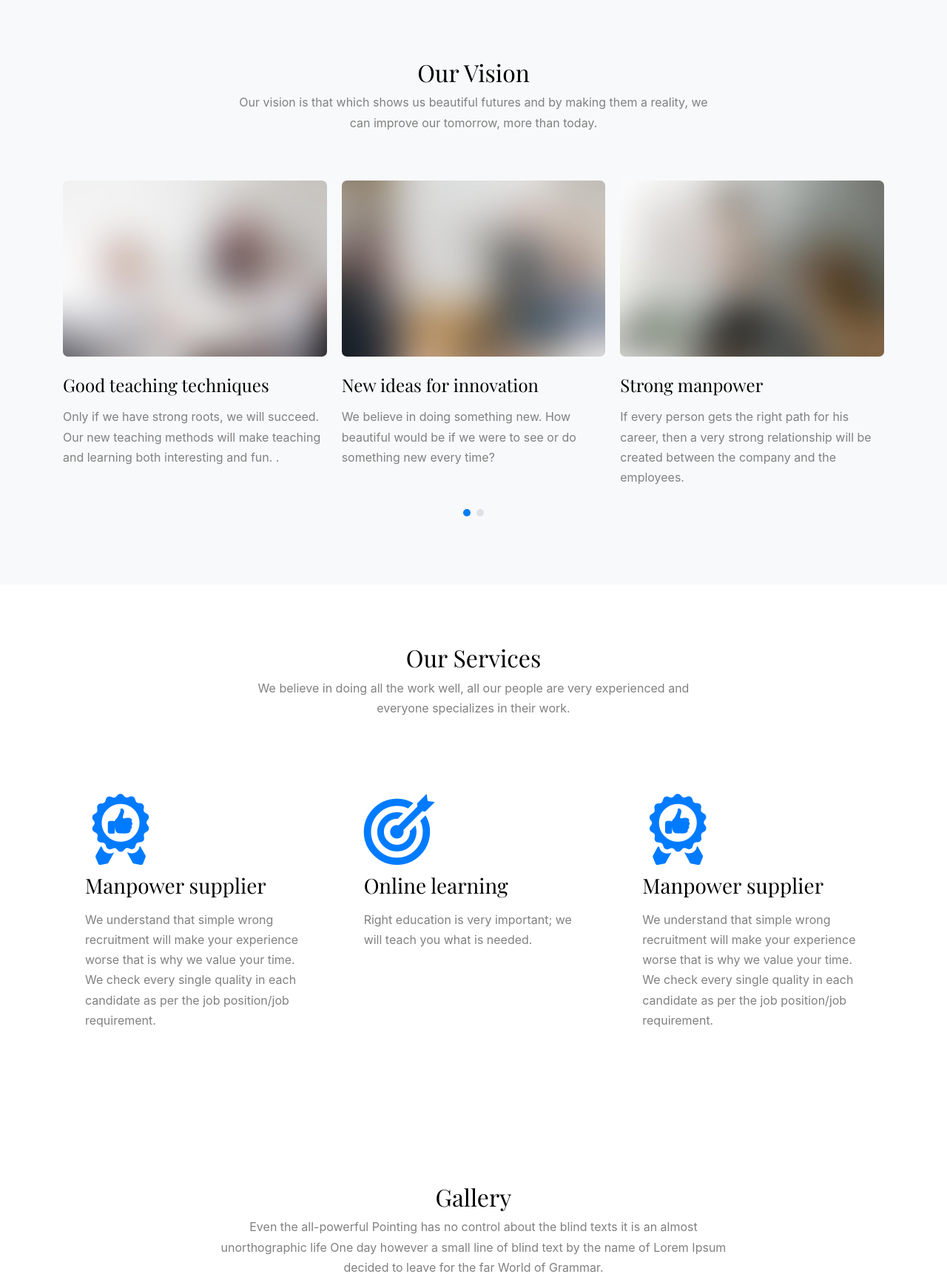
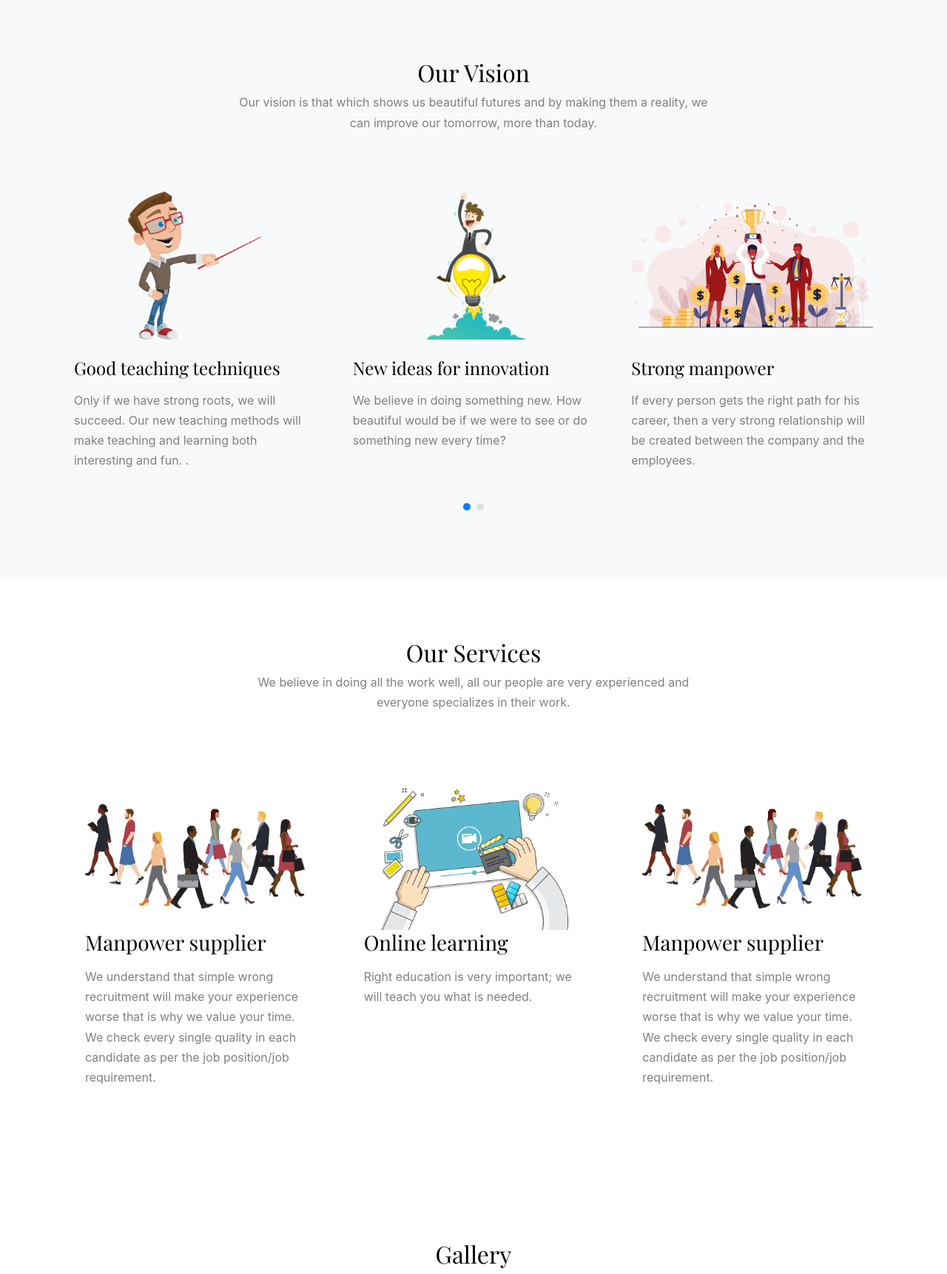
Before and after one commit to kishanpalsaini/wishBucket, a PHP site: page / in a window 1280 px wide. Shown: the part 2091-3813 px from the top of the page at 74% size. Run offline with PHP 8.4, Linux system fonts and the light colour scheme; some web fonts are replaced.

Commit message:
slider photos

```diff
--- a/assets/css/new-style.css
+++ b/assets/css/new-style.css
@@ -24,3 +24,18 @@
     -ms-border-radius: 50%;
     -o-border-radius: 50%;
 }
+
+/* our-vision */
+.my-training{
+    padding: 15px;
+}
+.my-training>figure>img{
+    object-fit: contain;
+    height: 200px;
+}
+
+/* our-service */
+.my-service>.icon>img{
+    object-fit: contain;
+    height: 200px;
+}
--- a/index.php
+++ b/index.php
@@ -73,7 +73,7 @@
 
         <div class="row justify-content-center">
           <div class="col-lg-4 col-md-6 text-center mb-5">
-            <img src="assets/images/WB5B3171.jpg" alt="Free Website Template by Free-Template.co" class="rounded-circle-about img-fluid w-50 mb-4 team-img">
+            <img src="uploads/gallery/WB5B3171.jpg" alt="Free Website Template by Free-Template.co" class="rounded-circle-about img-fluid w-50 mb-4 team-img">
             <h3 class="h4 text-black">Manish Kumar Saini</h3>
             <p>Director</p>
             <p>
@@ -84,7 +84,7 @@
             </p>
           </div>
           <div class="col-lg-3 col-md-6 text-center mb-5">
-            <img src="assets/images/WB5B3182.jpg" alt="Free Website Template by Free-Template.co" class="rounded-circle-about img-fluid w-50 mb-4">
+            <img src="uploads/gallery/WB5B3182.jpg" alt="Free Website Template by Free-Template.co" class="rounded-circle-about img-fluid w-50 mb-4">
             <h3 class="h4 text-black">Karan Verma</h3>
             <p>Director</p>
             <p>
@@ -110,32 +110,32 @@
         </div>
 
         <div class="nonloop-block-13 owl-style owl-carousel">
-          <div class="training">
-            <figure class="mb-4"><img src="assets/images/coach_1_sm.jpg" alt="Free website template by Free-Template.co" class="img-fluid"></figure>
+          <div class="training my-training">
+            <figure class="mb-4"><img src="uploads/gallery/vision-1.png" alt="Free website template by Free-Template.co" class="img-fluid"></figure>
             <h3 class="text-black mb-3">Good teaching techniques</h3>
             <p>Only if we have strong roots, we will succeed. Our new teaching methods will make teaching and learning both interesting and fun.  .</p>
           </div>
 
-          <div class="training">
-            <figure class="mb-4"><img src="assets/images/coach_2_sm.jpg" alt="Free website template by Free-Template.co" class="img-fluid"></figure>
+          <div class="training my-training">
+            <figure class="mb-4"><img src="uploads/gallery/vision-2.png" alt="Free website template by Free-Template.co" class="img-fluid"></figure>
             <h3 class="text-black mb-3">New ideas for innovation</h3>
             <p>We believe in doing something new. How beautiful would be if we were to see or do something new every time?</p>
           </div>
 
-          <div class="training">
-            <figure class="mb-4"><img src="assets/images/coach_3_sm.jpg" alt="Free website template by Free-Template.co" class="img-fluid"></figure>
+          <div class="training my-training">
+            <figure class="mb-4"><img src="uploads/gallery/vision-3.png" alt="Free website template by Free-Template.co" class="img-fluid"></figure>
             <h3 class="text-black mb-3"> Strong manpower</h3>
             <p>If every person gets the right path for his career, then a very strong relationship will be created between the company and the employees.</p>
           </div>
 
-          <div class="training">
-            <figure class="mb-4"><img src="assets/images/coach_1_sm.jpg" alt="Free website template by Free-Template.co" class="img-fluid"></figure>
+          <div class="training my-training">
+            <figure class="mb-4"><img src="uploads/gallery/vision-4.png" alt="Free website template by Free-Template.co" class="img-fluid"></figure>
             <h3 class="text-black mb-3">Proper guidance </h3>
             <p>We believe that no work is small; If you upgrade a small work, then it becomes bigger right guidance can make the wrong person correct.</p>
           </div>
 
-          <div class="training">
-            <figure class="mb-4"><img src="assets/images/coach_2_sm.jpg" alt="Free website template by Free-Template.co" class="img-fluid"></figure>
+          <div class="training my-training">
+            <figure class="mb-4"><img src="uploads/gallery/vision-5.png" alt="Free website template by Free-Template.co" class="img-fluid"></figure>
             <h3 class="text-black mb-3">Social awareness</h3>
             <p>Being social is also very important some techniques have made it very easy, and it is very important to know how to use it.</p>
           </div>
@@ -162,14 +162,18 @@
         </div>
 
         <div class="nonloop-block-13 owl-style owl-style-md owl-carousel">
-          <div class="service">
-            <div class="icon"><span class="flaticon-badge display-1 text-primary"></span></div>
+          <div class="service my-service">
+            <div class="icon">
+              <img src="uploads/gallery/service-1.png" alt="" class="w-100">
+          </div>
             <h3 class="text-black mb-3">Manpower supplier</h3>
             <p>We understand that simple wrong recruitment will make your experience worse that is why we value your time. We check every single quality in each candidate as per the job position/job requirement.</p>
           </div>
 
-          <div class="service">
-            <div class="icon"><span class="flaticon-target display-1 text-primary"></span></div>
+          <div class="service my-service">
+            <div class="icon">
+              <img src="uploads/gallery/service-2.png" alt="" class="w-100">
+          </div>
             <h3 class="text-black mb-3">Online learning</h3>
             <p>Right education is very important; we will teach you what is needed.</p>
           </div>
@@ -343,8 +347,7 @@
               <div class="blog-entry-text">
                 <h3><a href="single.html">5 Things You Need To Know About Dog Massage</a></h3>
                 <span class="post-meta mb-3 d-block">April 17, 2019</span>
-                <p>Far far away, behind the word mountains, far from the countries Vokalia and Consonantia, there live the blind texts.</p>
-                <p><a href="#" class="">Read More..</a></p>
+                <p><a href="blog.php?a=artical-1" class="">Read More..</a></p>
               </div>
             </div>
           </div>
@@ -356,13 +359,12 @@
               <div class="blog-entry-text">
                 <h3><a href="single.html">5 Things You Need To Know About Dog Massage</a></h3>
                 <span class="post-meta mb-3 d-block">April 17, 2019</span>
-                <p>Far far away, behind the word mountains, far from the countries Vokalia and Consonantia, there live the blind texts.</p>
-                <p><a href="#" class="">Read More..</a></p>
+                <p><a href="blog.php?a=artical-2" class="">Read More..</a></p>
               </div>
             </div>
 
           </div>
-
+<!--
           <div class="col-md-6 mb-4" data-aos="fade-up"  data-aos-delay="">
             <div class="d-lg-flex blog-entry">
               <figure class="mr-4">
@@ -388,7 +390,7 @@
                 <p><a href="#" class="">Read More..</a></p>
               </div>
             </div>
-          </div>
+          </div> -->
 
         </div>
       </div>
--- a/sections/header.php
+++ b/sections/header.php
@@ -1,7 +1,7 @@
 <header class="site-navbar js-sticky-header site-navbar-target" role="banner" >
 
       <div class="container">
-        <div class="row align-items-center">
+        <div class="row align-items-center pt-3">
 
           <div class="col-4 col-xl-2">
             <h1 class="mb-0 site-logo">
@@ -17,9 +17,9 @@
 
               <ul class="site-menu main-menu js-clone-nav mr-auto d-none d-lg-block">
                 <li><a href="#home-section" class="nav-link">Home</a></li>
-                <li class="has-children">
+                <li>
                   <a href="#about-section" class="nav-link">About</a>
-                  <ul class="dropdown">
+                  <!-- <ul class="dropdown">
                     <li><a href="https://free-template.co" target="_blank" class="nav-link"><span class="text-primary">More Free Templates</span></a></li>
                     <li><a href="#training-section" class="nav-link">Our Training</a></li>
                     <li><a href="#testimonials-section" class="nav-link">Testimonials</a></li>
@@ -33,7 +33,7 @@
                         <li><a href="#">Menu Three</a></li>
                       </ul>
                     </li>
-                  </ul>
+                  </ul> -->
                 </li>
 
                 <li><a href="#training-section" class="nav-link">Our Training</a></li>
```
Also changed, not shown: uploads/gallery/service-1.png (renamed from uploads/gallery/manpower supplier.png), uploads/gallery/service-2.png (renamed from uploads/gallery/video online.png), uploads/gallery/vision-1.png (renamed from uploads/gallery/kisspng-teacher-animation-school-education-cartoon-5ada247689ea25.6216836115242456225649.png), uploads/gallery/vision-2.png (renamed from uploads/gallery/5bceada1576ef20a3f77694e_Rocket Bulb.png), uploads/gallery/vision-3.png (renamed from uploads/gallery/PinClipart.com_manpower-clipart_3731141.png), uploads/gallery/vision-4.png (renamed from uploads/gallery/STC_freelanceProfessional.png), uploads/gallery/vision-5.png (renamed from uploads/gallery/Digital-Marketing-1-597x430.png).
